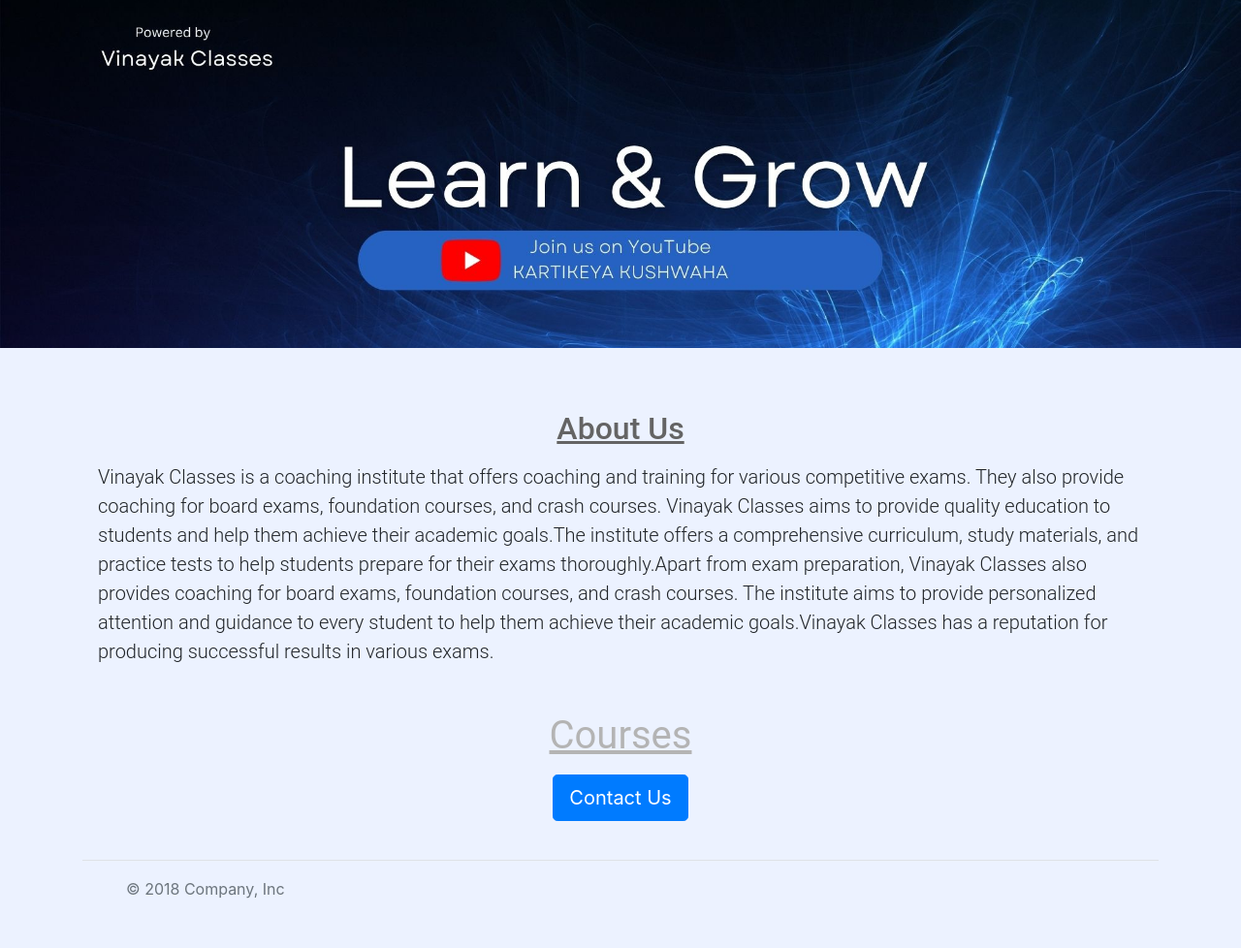
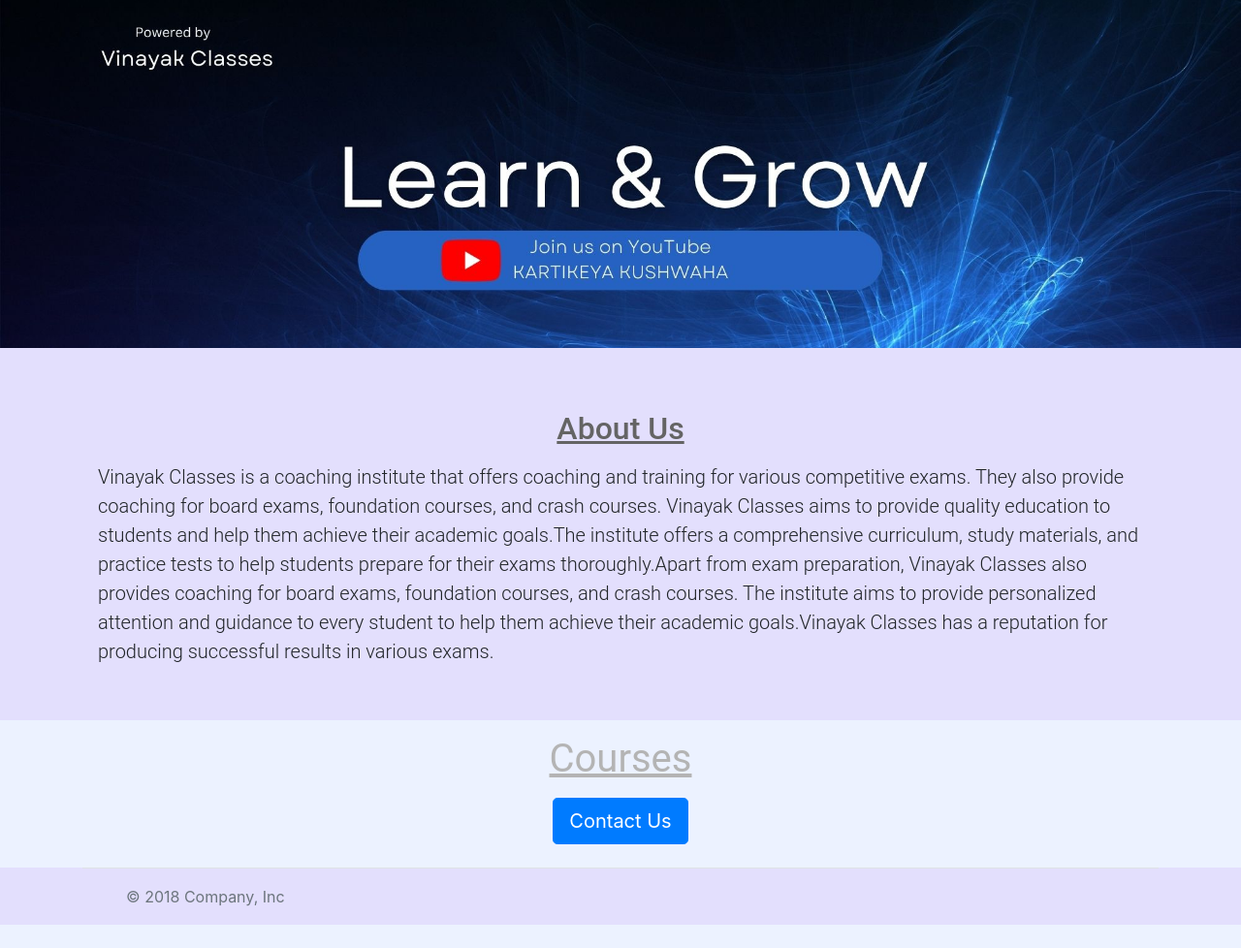
Before and after one commit to kartikeyakushwaha/KarVin-website, a Flask app: template templates/home.html in a window 1280 px wide. Shown: the part 97-1075 px from the top of the page at 97% size. Before the commit the page ends 1024 px from the top, so only its background shows below. Run offline with Flask 3, Linux system fonts and the light colour scheme; the template is opened without the code that fills it, so the values that code supplies are empty.

Commit message:
design improvement

```diff
--- a/templates/footer.html
+++ b/templates/footer.html
@@ -1,4 +1,13 @@
-<div class="b-example-divider"></div>
+<style>
+.b-example-divider{
+  background-color:#E3DFFD;
+}
+
+
+</style>
+
+<section class="b-example-divider">
+<div class="b-example-divider">
 
 <div class="container">
   <footer class="d-flex flex-wrap justify-content-between align-items-center py-3 my-4 border-top">
@@ -16,3 +25,5 @@
     </ul>
   </footer>
 </div>
+</div>
+</section>
--- a/templates/home.html
+++ b/templates/home.html
@@ -5,6 +5,11 @@
       {%include 'bootstrap.html'%}
   <style>
 
+    .about{
+      background:#E3DFFD;
+      width:100%;
+
+    }
     h1{
       font-size:40px;
       font-family:roboto;
@@ -32,6 +37,9 @@
     }
     #page{
       background-color:#ECF2FF;
+
+      width:100%;
+
     }
   </style>
 </head>
@@ -43,13 +51,16 @@
 
 
     <img src="https://KarVin-website-1.kartikeyakushwa.repl.co/static/banner.jpg" class="img-fluid" alt="..." id="banner">
+     <div class="about">
     <div class="p-3 mb-2 bg-info-subtle text-emphasis-info">
+
     <div class="container" >
     <h1 class="text-center mt-2 mb-4">
 
     </h1>
 
    <div class="p-3 mb-2 bg-info-subtle text-emphasis-info.text-primary" style="background-color:skyblue  padding:0 " >
+
 
     <h2 class="text-center mt-2 mb-3"><u>About Us</u></h2>
     <p class="lead">
@@ -58,11 +69,14 @@
 
  </p>
 
+     </div>
   </div>
+      </div>
+       </div>
     <h1 class="text-center mt-2 mt-3">
      <u> Courses</u>
 
-    </h1></div>
+    </h1>
     <p>
       {%for note  in notes%}
         {%include 'Notes.html'%}
@@ -77,7 +91,7 @@
      <button class="btn btn-primary btn-lg">
       Contact Us
    </button ></div>
-    </div>
+
     {%include 'footer.html'%}
   </body>
 
--- a/templates/notes_page.html
+++ b/templates/notes_page.html
@@ -13,7 +13,7 @@
   max-width: 300px;
   margin: auto;
   text-align: center;
-  border-radius:30px;
+  border-radius:35px;
   background-color:#E3DFFD;
 }
 
@@ -60,14 +60,14 @@
 
      <br><br>
 <div>
-   <a href="https://www.youtube.com/@kartikeyakushwaha9762" target="_blank" style="margin-left:300px">
+   <a href="https://www.youtube.com/@kartikeyakushwaha9762" target="_blank" style="margin-left:350px">
      <button class="btn btn-outline-danger">
       Join us on YouTube
    </button >
    </a>
 
    <a href="https://t.me/learn_with_KK" target="_blank">
-     <button class="btn btn-outline-info" style="margin-left:500px">
+     <button class="btn btn-outline-info" style="margin-left:350px">
       Join us on Telegram
    </button >
    </a>
```
Also changed, not shown: 1 other file.
